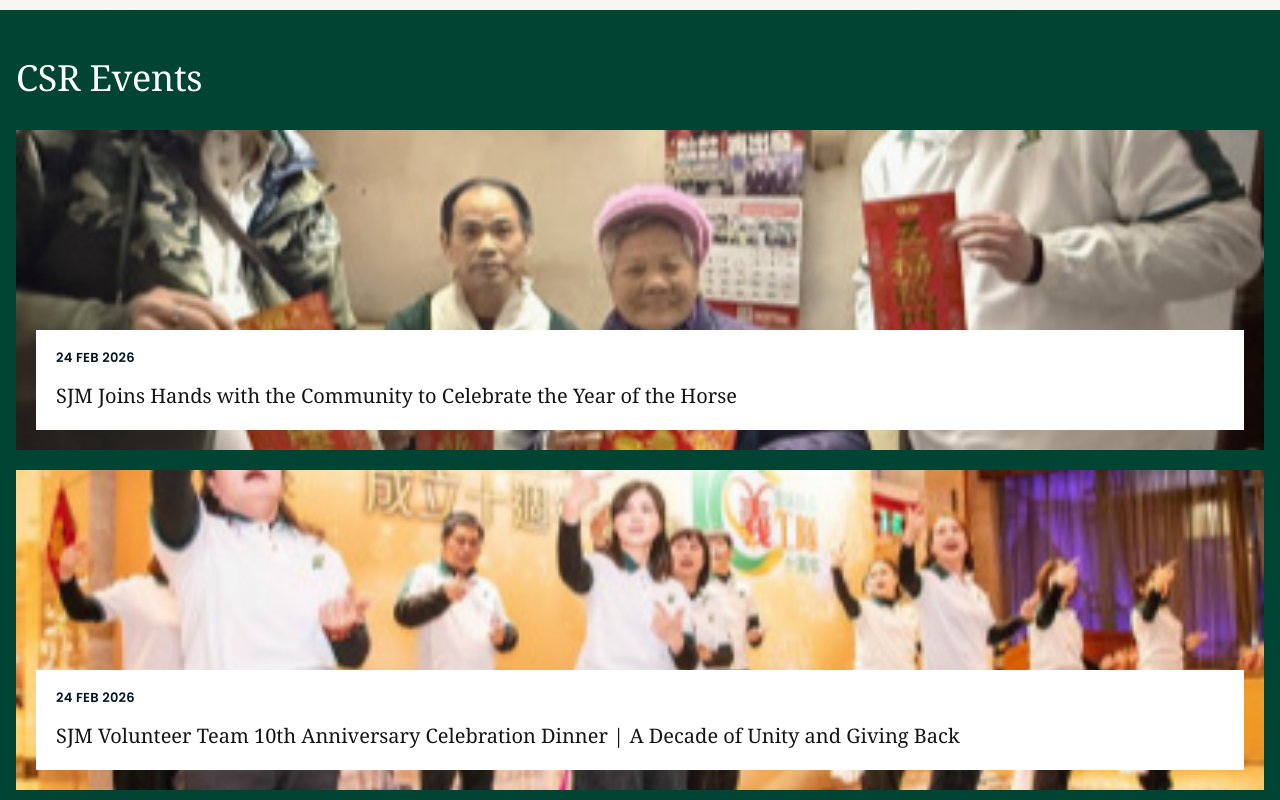
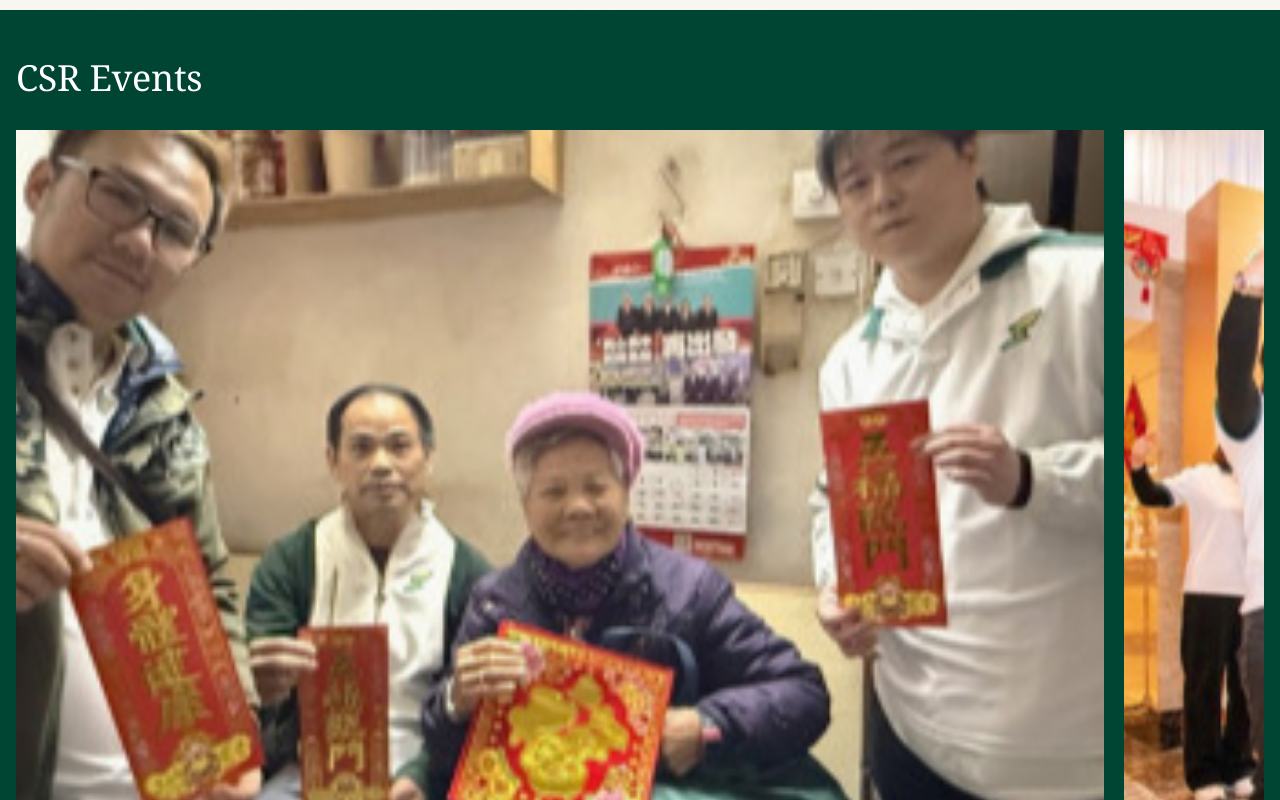
Before and after one commit to 1279374970/sjm-holdings, a Next.js app: page /demo2 in a window 1280 px wide. Shown: the part 4340-5140 px from the top of the page. Built offline with nearby package versions, Linux system fonts and the light colour scheme; a web font is replaced by a local one.

Commit message:
feat: 样式调整

```diff
--- a/app/demo2/CsrEventsPaginated.js
+++ b/app/demo2/CsrEventsPaginated.js
@@ -1,6 +1,6 @@
 "use client";
 
-import { useState, useRef } from "react";
+import { useState, useRef, useCallback, useEffect } from "react";
 import Image from "next/image";
 import Link from "next/link";
 
@@ -62,95 +62,61 @@ function ArrowRightIcon({ className = "" }) {
   );
 }
 
-const ITEMS_PER_PAGE = 3;
-const DRAG_THRESHOLD = 50;
+export default function CsrEventsPaginated() {
+  const scrollRef = useRef(null);
+  const [canScrollLeft, setCanScrollLeft] = useState(false);
+  const [canScrollRight, setCanScrollRight] = useState(true);
 
-export default function CsrEventsPaginated() {
-  const [page, setPage] = useState(0);
-  const totalPages = Math.ceil(csrItems.length / ITEMS_PER_PAGE);
+  const updateScrollState = useCallback(() => {
+    const el = scrollRef.current;
+    if (!el) return;
+    setCanScrollLeft(el.scrollLeft > 1);
+    setCanScrollRight(el.scrollLeft + el.clientWidth < el.scrollWidth - 1);
+  }, []);
 
-  const dragStartX = useRef(null);
-  const dragDelta = useRef(0);
-  const isDragging = useRef(false);
+  useEffect(() => {
+    updateScrollState();
+    const el = scrollRef.current;
+    if (!el) return;
+    const ro = new ResizeObserver(() => updateScrollState());
+    ro.observe(el);
+    return () => ro.disconnect();
+  }, [updateScrollState]);
 
-  const goNext = () => setPage((p) => Math.min(totalPages - 1, p + 1));
-  const goPrev = () => setPage((p) => Math.max(0, p - 1));
-
-  /* ── pointer drag (desktop + touch) ── */
-  const onPointerDown = (e) => {
-    dragStartX.current = e.clientX;
-    dragDelta.current = 0;
-    isDragging.current = false;
-  };
-
-  const onPointerMove = (e) => {
-    if (dragStartX.current === null) return;
-    dragDelta.current = e.clientX - dragStartX.current;
-    if (Math.abs(dragDelta.current) > 8) isDragging.current = true;
-  };
-
-  const onPointerUp = () => {
-    if (dragStartX.current === null) return;
-    if (isDragging.current) {
-      if (dragDelta.current < -DRAG_THRESHOLD) goNext();
-      else if (dragDelta.current > DRAG_THRESHOLD) goPrev();
-    }
-    dragStartX.current = null;
-    dragDelta.current = 0;
-    isDragging.current = false;
-  };
-
-  /* prevent link click when user was dragging */
-  const onLinkClick = (e) => {
-    if (isDragging.current) e.preventDefault();
-  };
+  const scrollPage = useCallback((direction) => {
+    const el = scrollRef.current;
+    if (!el) return;
+    el.scrollBy({
+      left: direction * el.clientWidth,
+      behavior: "smooth",
+    });
+  }, []);
 
   return (
     <>
-      {/* Swiper track */}
       <div
-        className="overflow-hidden"
-        onPointerDown={onPointerDown}
-        onPointerMove={onPointerMove}
-        onPointerUp={onPointerUp}
-        onPointerLeave={onPointerUp}
-        style={{ cursor: "grab", userSelect: "none" }}
+        ref={scrollRef}
+        className="scrollbar-hide flex gap-[20px] overflow-x-auto"
+        onScroll={updateScrollState}
       >
-        <div
-          className="flex"
-          style={{
-            transform: `translateX(-${page * 100}%)`,
-            transition: "transform 500ms cubic-bezier(0.25, 0.46, 0.45, 0.94)",
-          }}
-        >
-          {Array.from({ length: totalPages }, (_, pageIdx) => {
-            const pageItems = csrItems.slice(
-              pageIdx * ITEMS_PER_PAGE,
-              (pageIdx + 1) * ITEMS_PER_PAGE,
-            );
-            return (
-              <div
-                key={pageIdx}
-                className="grid w-full shrink-0 gap-[20px] md:grid-cols-2 xl:grid-cols-3"
-              >
-                {pageItems.map((item) => (
+        {csrItems.map((item) => (
           <Link
             key={item.title}
             href="/demo2/csr-events/1"
-                    onClick={onLinkClick}
-                    className="group relative flex min-h-[320px] flex-col overflow-hidden p-[20px] lg:min-h-[356px]"
+            className="group relative flex w-[85vw] shrink-0 flex-col overflow-hidden sm:w-[45vw] lg:w-[calc((100%-40px)/3)]"
             draggable={false}
           >
+            <div className="relative aspect-448/317 w-full overflow-hidden">
               <Image
                 src={item.image}
                 alt={item.title}
                 fill
-                      sizes="(max-width: 768px) 100vw, (max-width: 1280px) 50vw, 33vw"
+                sizes="(max-width: 640px) 85vw, (max-width: 1024px) 45vw, 33vw"
                 className="object-cover transition-transform duration-700 ease-out group-hover:scale-105"
                 draggable={false}
               />
-                    <div className="absolute inset-0 bg-gradient-to-t from-black/45 via-transparent to-transparent" />
-                    <div className="relative mt-auto flex flex-col gap-[16px] bg-white p-[20px] text-[#141414]">
+            </div>
+            <div className="flex flex-1 flex-col gap-[16px] bg-white p-[20px] text-[#141414]">
               <p className="text-[13px] font-semibold uppercase leading-[1.23em] tracking-[0.02em] text-[#001625]">
                 {item.date}
               </p>
@@ -161,37 +127,12 @@ export default function CsrEventsPaginated() {
           </Link>
         ))}
       </div>
-            );
-          })}
-        </div>
-      </div>
 
       <div className="flex items-center justify-end gap-[16px]">
-        {/* Dots */}
-        {/* <div className="mr-auto flex items-center gap-2">
-          {Array.from({ length: totalPages }, (_, i) => (
-            <button
-              key={i}
-              type="button"
-              onClick={() => setPage(i)}
-              aria-label={`Page ${i + 1}`}
-              className="transition-all duration-300"
-            >
-              <span
-                className={`block rounded-full transition-all duration-300 ${
-                  i === page
-                    ? "h-2 w-6 bg-white"
-                    : "h-2 w-2 bg-white/40 hover:bg-white/60"
-                }`}
-              />
-            </button>
-          ))}
-        </div> */}
-
         <button
           type="button"
-          onClick={goPrev}
-          disabled={page === 0}
+          onClick={() => scrollPage(-1)}
+          disabled={!canScrollLeft}
           className="flex h-[46px] w-[46px] items-center justify-center border border-white text-white transition hover:bg-white hover:text-[#001625] disabled:cursor-not-allowed disabled:border-white/50 disabled:text-white/70 disabled:hover:bg-transparent disabled:hover:text-white/70"
           aria-label="Previous CSR event"
         >
@@ -199,9 +140,9 @@ export default function CsrEventsPaginated() {
         </button>
         <button
           type="button"
-          onClick={goNext}
-          disabled={page === totalPages - 1}
-          className="flex h-[46px] w-[46px] items-center justify-center border border-white text-white transition hover:bg-white hover:text-[#001625] disabled:cursor-not-allowed disabled:opacity-40"
+          onClick={() => scrollPage(1)}
+          disabled={!canScrollRight}
+          className="flex h-[46px] w-[46px] items-center justify-center border border-white text-white transition hover:bg-white hover:text-[#001625] disabled:cursor-not-allowed disabled:border-white/50 disabled:text-white/70 disabled:hover:bg-transparent disabled:hover:text-white/70"
           aria-label="Next CSR event"
         >
           <ArrowRightIcon className="h-[10px] w-[6px]" />
```
Lines whose indentation alone changed are shown as unchanged.
